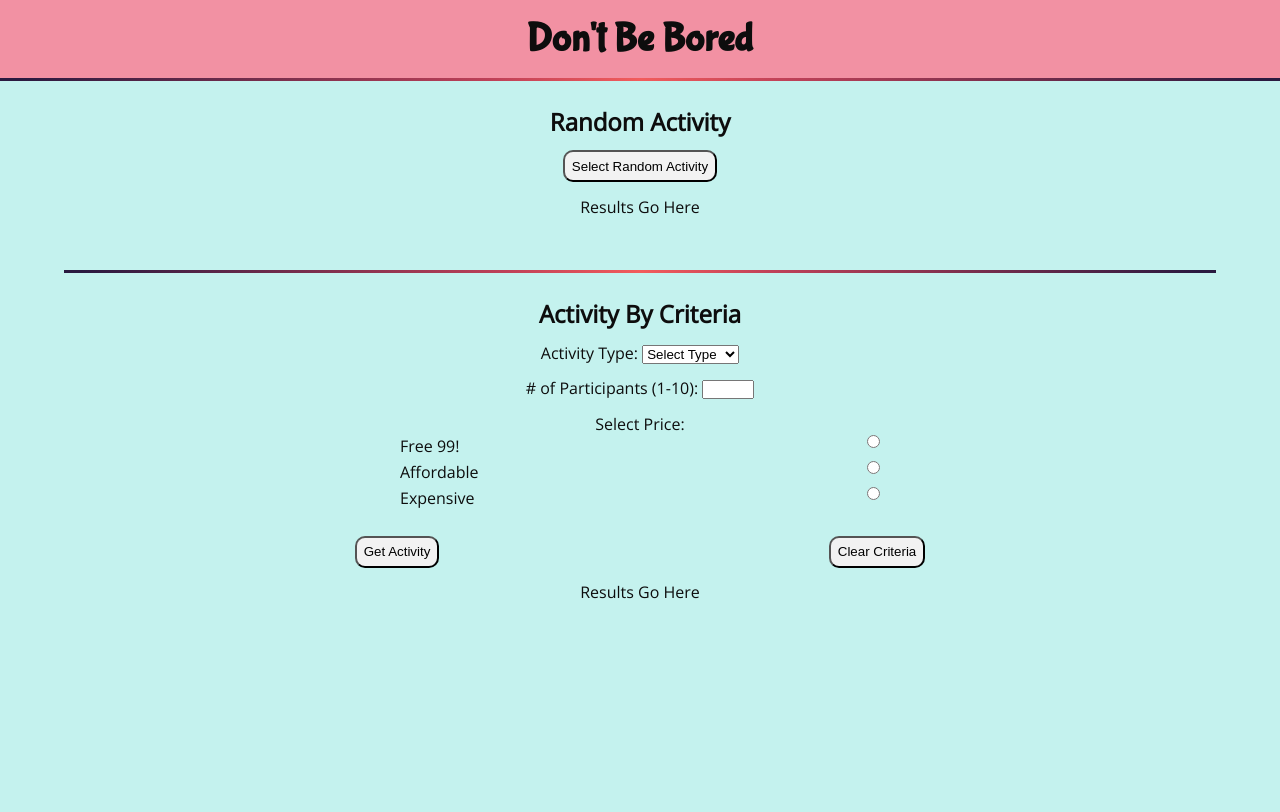
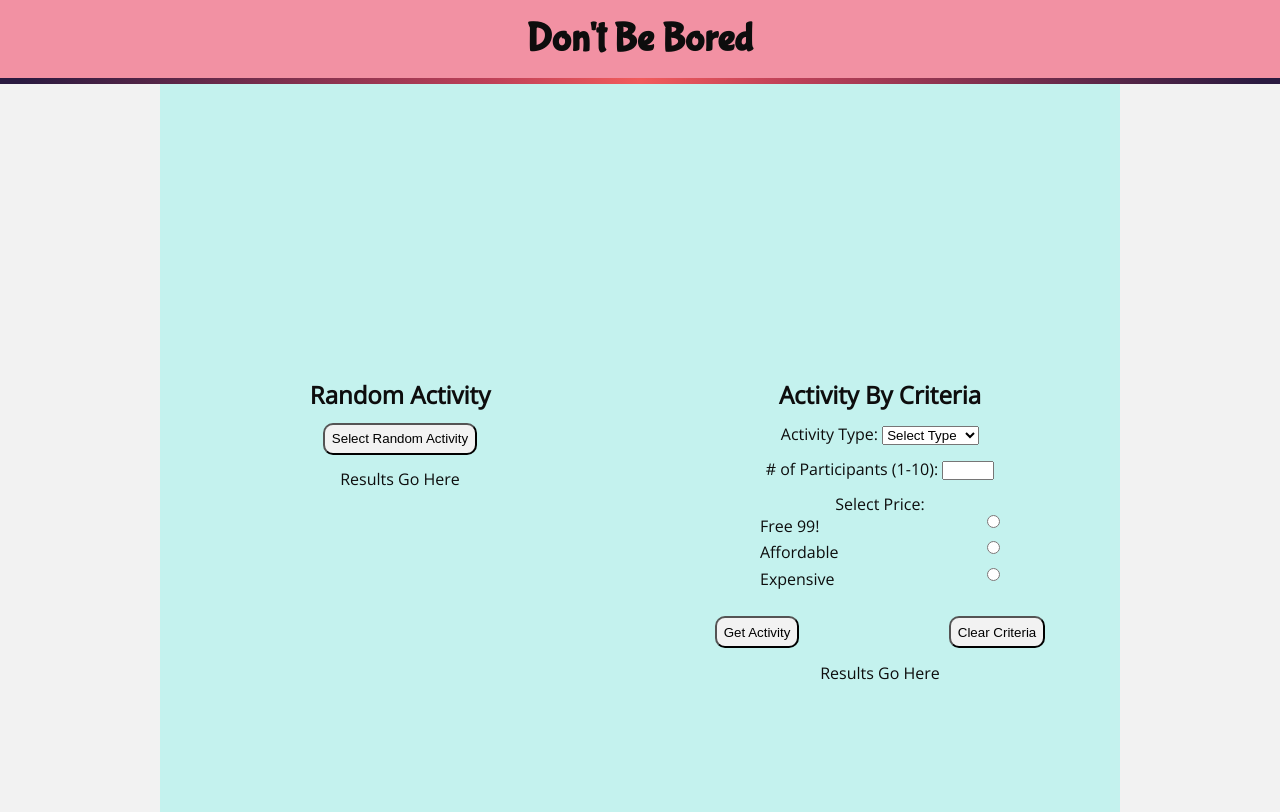
Before and after one commit to CrystalRedmon/nodeserver, a React (Create React App) app in the folder client/: page / in a window 1280 px wide. Built offline with nearby package versions, Linux system fonts and the light colour scheme.

Commit message:
main-container to 75% and add flex. remove border div from activitybycriteria with media queries

```diff
--- a/client/src/components/ActitivyByCriteria/ActivityByCriteria.jsx
+++ b/client/src/components/ActitivyByCriteria/ActivityByCriteria.jsx
@@ -77,8 +77,10 @@ function ActivityByCriteria() {
 
 
   return (<>
+
+<div className='container'>
 <div className='header-border short'></div>
-<div className='container'>
+
     <h2>Activity By Criteria</h2>
     <div className="criteria-container">
 
--- a/client/src/components/App/App.css
+++ b/client/src/components/App/App.css
@@ -4,10 +4,10 @@
   padding: 0;
 }
 
-:root{
-    --ocean: #C4F2EE;
-    --pink: #F291A3;
-    --black: #0D0D0D;
+:root {
+  --ocean: #C4F2EE;
+  --pink: #F291A3;
+  --black: #0D0D0D;
 }
 
 
@@ -15,7 +15,7 @@
   text-align: center;
 }
 
-.container{
+.container {
   width: 75%;
   margin: auto;
 }
@@ -28,16 +28,17 @@
 }
 
 
-.header-border{
-height: 3px;
- background: radial-gradient(circle, rgba(242,92,92,1) 0%, rgba(191,65,88,1) 23%, rgba(42,26,64,1) 97%);
+.header-border {
+  height: 6px;
+  background: radial-gradient(circle, rgba(242, 92, 92, 1) 0%, rgba(191, 65, 88, 1) 23%, rgba(42, 26, 64, 1) 97%);
 
 }
 
-.short{
+.short {
   width: 90%;
   margin: auto;
 }
+
 body {
   background-color: var(--ocean);
   color: var(--black);
@@ -46,7 +47,7 @@ body {
 }
 
 
-h1{
+h1 {
   font-family: 'Bubblegum Sans', cursive;
   font-size: 2.5em;
 }
@@ -63,7 +64,8 @@ button {
 
 }
 
-.random-container, .criteria-container {
+.random-container,
+.criteria-container {
   margin-bottom: 3em;
   height: 4.5em;
 }
@@ -77,13 +79,14 @@ fieldset {
   border: none;
 }
 
-form select, form input{
+form select,
+form input {
   margin-bottom: 1em;
 }
 
 
 
-#input-container{
+#input-container {
   display: flex;
   align-items: left;
   flex-direction: column;
@@ -91,7 +94,7 @@ form select, form input{
 
 }
 
-#input-container div{
+#input-container div {
   display: flex;
   justify-content: space-between;
   width: 50%;
@@ -100,9 +103,8 @@ form select, form input{
 }
 
 
-/*  */
-
-#random-result, #criteria-result{
+#random-result,
+#criteria-result {
   font-weight: bolder;
   translate: 0 1em;
   transition: 1s;
@@ -110,7 +112,29 @@ form select, form input{
 
 
 
+@media (min-width: 800px) {
 
+  body {
+    background-color: #F2F2F2;
+  }
+
+  #main-container {
+    background-color: var(--ocean);
+    height: 91vh;
+    width: 75%;
+    margin: 0 auto;
+    display: flex;
+  }
+
+  .short {
+    height: 0px;
+  }
+
+
+
+
+
+}
 
 
 
--- a/client/src/components/App/App.js
+++ b/client/src/components/App/App.js
@@ -1,6 +1,4 @@
 import './App.css';
-import axios, * as others from 'axios';
-import { useState } from 'react';
 import RandomActivity from '../RandomActivity/RandomActivity';
 import ActivityByCriteria from '../ActitivyByCriteria/ActivityByCriteria';
 
@@ -14,12 +12,15 @@ function App() {
           Don't Be Bored
         </h1>
 
+
       </header>
+      <div className='header-border'></div>
+      <main>
+        <div id='main-container'>
+          <RandomActivity />
+          <ActivityByCriteria />
+        </div>
 
-      <main>
-
-        <RandomActivity />
-        <ActivityByCriteria />
 
       </main>
 
--- a/client/src/components/RandomActivity/RandomActivity.jsx
+++ b/client/src/components/RandomActivity/RandomActivity.jsx
@@ -23,7 +23,8 @@ function RandomActivity() {
     return (<>
 
 
-            <div className='header-border'></div>
+
+
            <div className='container'>
             <h2>Random Activity</h2>
             <div className="random-container">
```
